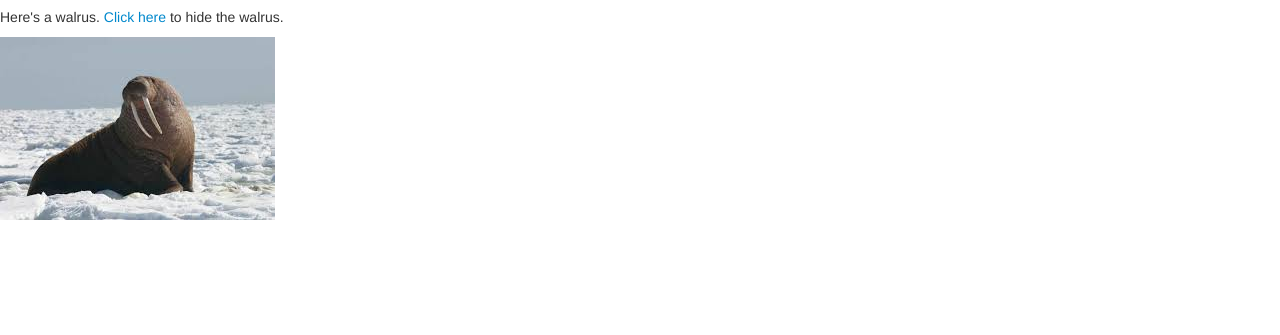
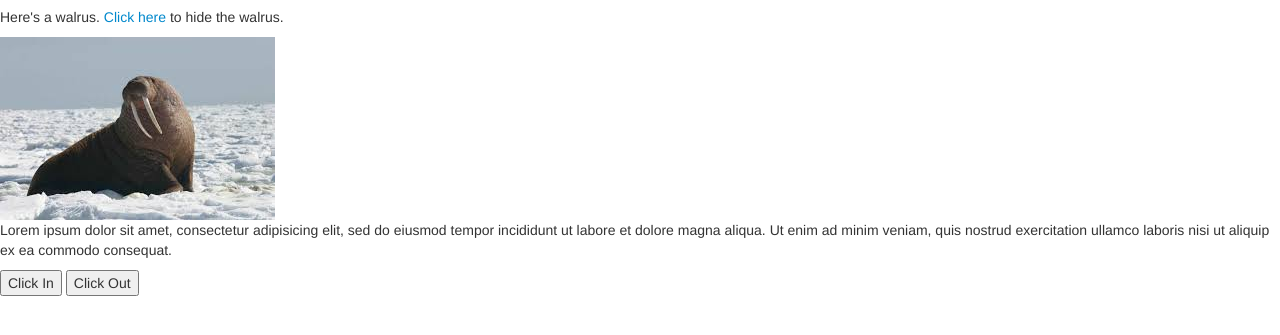
Before and after one commit to Brookeruu/walrus, a plain HTML site: page index.html in a window 1280 px wide. Both pictures are taken after a click on the element "Click here". Shown: the part 63-398 px from the top of the page. Drawn offline with Linux system fonts and the light colour scheme.

Commit message:
add 2 functions to fade a div  in and out.

```diff
--- a/index.html
+++ b/index.html
@@ -21,5 +21,14 @@
       <img src="img/walrus.jpeg" alt="A walrus" id="walrus">
     </div>
 
+    <div class="" id="fadeOut">
+      <p>Lorem ipsum dolor sit amet, consectetur adipisicing elit, sed do eiusmod tempor incididunt ut labore et dolore magna aliqua. Ut enim ad minim veniam, quis nostrud exercitation ullamco laboris nisi ut aliquip ex ea commodo consequat.</p>
+    </div>
+
+  <button class="clickIn">Click In</button>
+  <button class="clickOut">Click Out</button>
+
+
+
   </body>
 </html>
--- a/js/scripts.js
+++ b/js/scripts.js
@@ -1,7 +1,15 @@
 $(function() {
   $(".clickable").click(function() {
-    $("#shown").toggle();
-    $("#hidden").toggle();
+    $("#shown").slideToggle();
+    $("#hidden").slideToggle();
+  });
+
+  $(".clickIn").click(function() {
+    $("#fadeOut").fadeIn();
+  });
+
+  $(".clickOut").click(function() {
+    $("#fadeOut").fadeOut();
   });
 
 });
```
